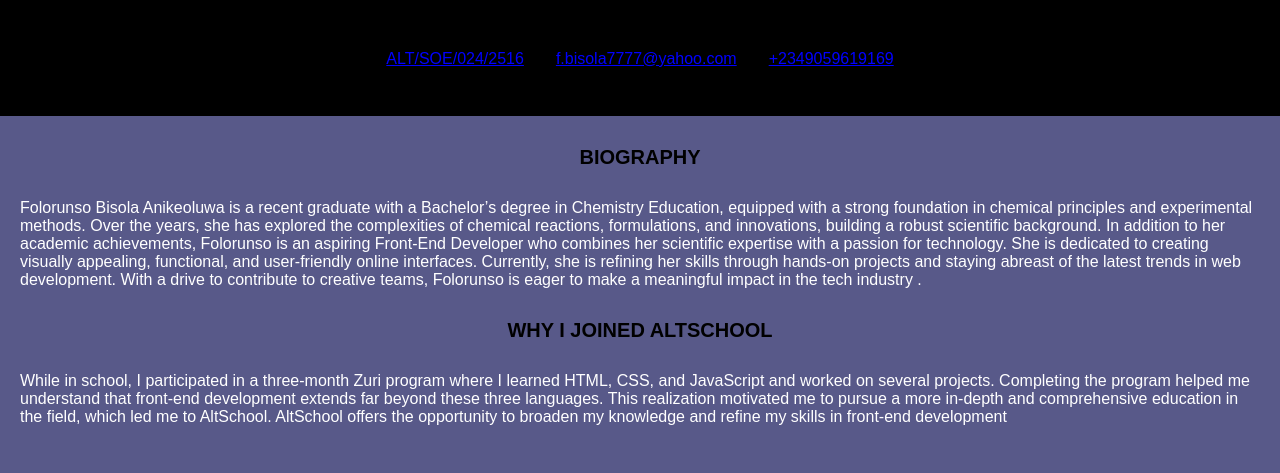
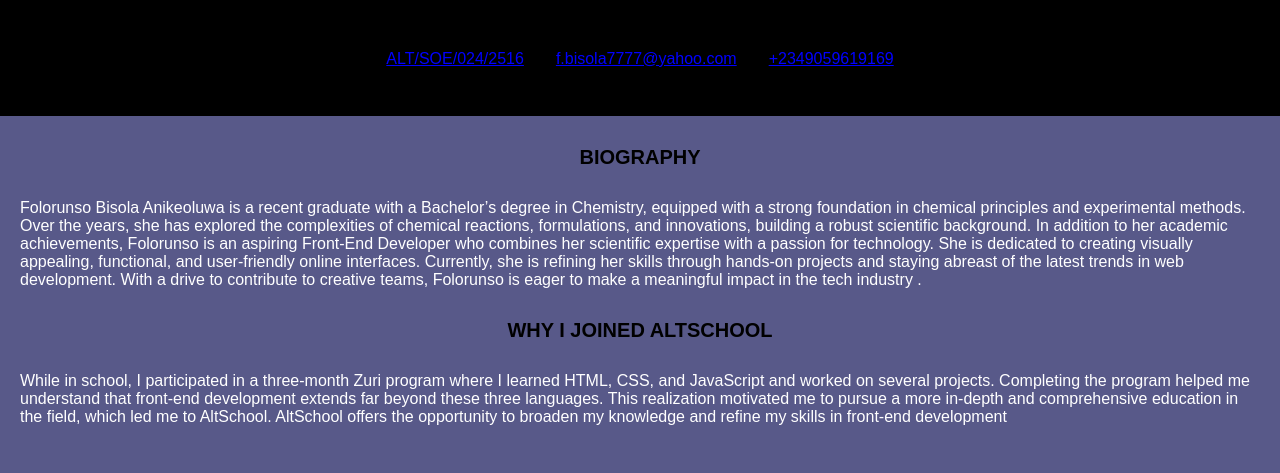
Before and after one commit to folorunso-bisola-design/HTML-1, a plain HTML site: page index.html in a window 1280 px wide. Shown: the part 673-1146 px from the top of the page. Drawn offline with Linux system fonts and the light colour scheme.

Commit message:
Update index.html

```diff
--- a/index.html
+++ b/index.html
@@ -42,7 +42,7 @@
     <div id="biography">
         <h1>BIOGRAPHY</h1>
             <p>
-                Folorunso Bisola Anikeoluwa is a recent graduate with a Bachelor’s degree in Chemistry Education, equipped with a strong foundation in chemical principles and experimental methods. Over the years, she has explored the complexities of chemical reactions, formulations, and innovations, building a robust scientific background.
+                Folorunso Bisola Anikeoluwa is a recent graduate with a Bachelor’s degree in Chemistry, equipped with a strong foundation in chemical principles and experimental methods. Over the years, she has explored the complexities of chemical reactions, formulations, and innovations, building a robust scientific background.
 
             In addition to her academic achievements, Folorunso is an aspiring Front-End Developer who combines her scientific expertise with a passion for technology. She is dedicated to creating visually appealing, functional, and user-friendly online interfaces. Currently, she is refining her skills through hands-on projects and staying abreast of the latest trends in web development.
 
```
